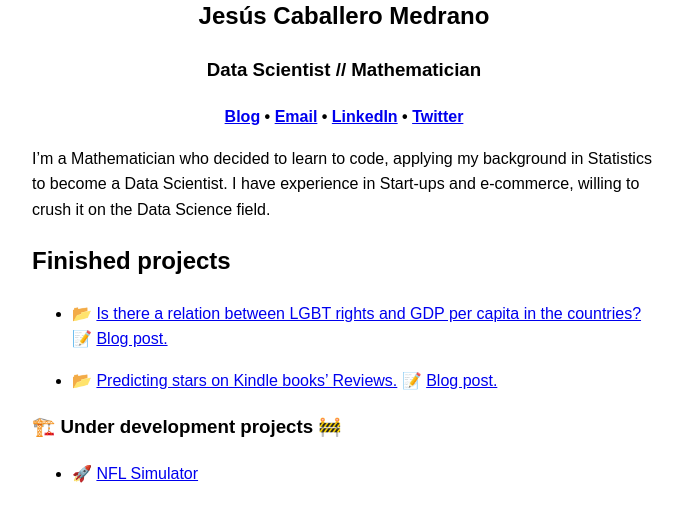
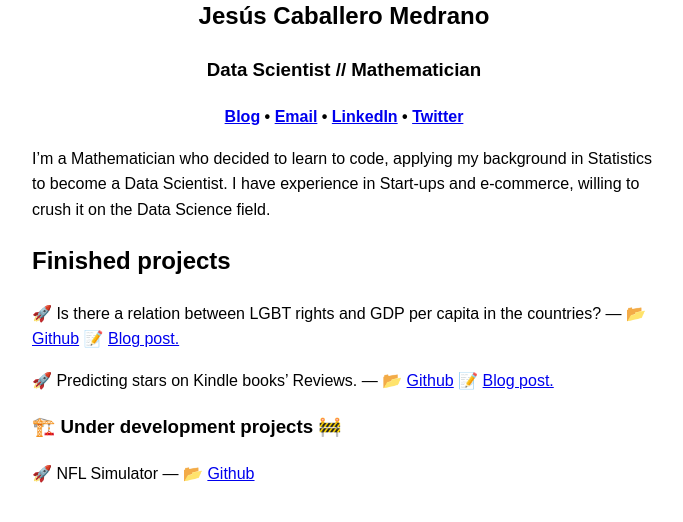
Before and after one commit to CodingDuckmx/CodingDuckmx.github.io, a Jekyll site: the page built from index.md, in a window 1280 px wide, cut to the strip 318-840 px from the top of the page. Shown: the whole strip, without its empty margins (296-979 px from the left). Built offline with Jekyll 4.4.1, drawn with Linux system fonts in a browser that asks for light colours; our own code applies the rules of GitHub Pages for plain Markdown files.

Commit message:
Update index.md

```diff
--- a/index.md
+++ b/index.md
@@ -30,10 +30,10 @@ I'm a Mathematician who decided to learn to code, applying my background in Stat
 
 ## Finished projects
 
-  *  📂 <a href="https://github.com/CodingDuckmx/DS-Unit-1-Build--Correlation-between-LGBT-Rights-and-GDP">Is there a relation between LGBT rights and GDP per capita in the countries?</a> 📝 <a href="https://medium.com/@CodingDuckMx/is-there-a-relation-between-lgbt-rights-and-gdp-per-capita-in-the-countries-efba6e7dcc64"> Blog post.</a>
+  🚀  Is there a relation between LGBT rights and GDP per capita in the countries? — 📂 <a href="https://github.com/CodingDuckmx/DS-Unit-1-Build--Correlation-between-LGBT-Rights-and-GDP">Github</a> 📝 <a href="https://medium.com/@CodingDuckMx/is-there-a-relation-between-lgbt-rights-and-gdp-per-capita-in-the-countries-efba6e7dcc64"> Blog post.</a>
 
-  * 📂 <a href="https://github.com/CodingDuckmx/AmazonKindleReviews">Predicting stars on Kindle books' Reviews.</a> 📝 <a href="https://medium.com/@CodingDuckMx/predicting-kindle-books-reviews-3be74232e5d7"> Blog post.</a>
+  🚀 Predicting stars on Kindle books' Reviews. — 📂 <a href="https://github.com/CodingDuckmx/AmazonKindleReviews">Github</a> 📝 <a href="https://medium.com/@CodingDuckMx/predicting-kindle-books-reviews-3be74232e5d7"> Blog post.</a>
 
 ### 🏗️ Under development projects 🚧
 
-*  🚀 <a href="https://github.com/CodingDuckmx/NFL-simulator">NFL Simulator</a>
+  🚀 NFL Simulator — 📂 <a href="https://github.com/CodingDuckmx/NFL-simulator">Github</a>
```
